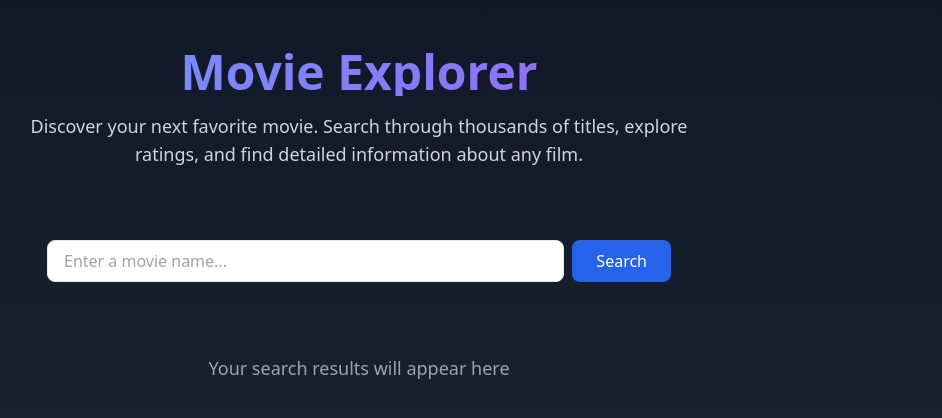
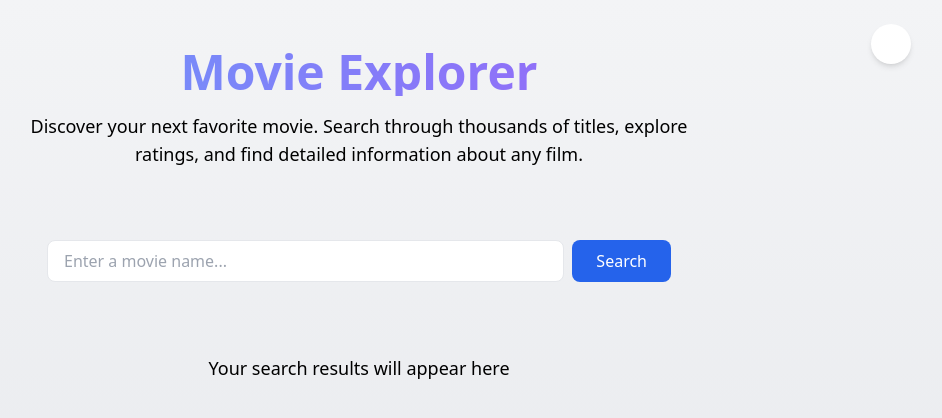
Before and after one commit to AlimMak/Movie-Search-App, a React (Vite) app in the folder movie-search-app/: page / in a window 1280 px wide. Shown: the top 418 px of the page, without its empty margins (281-1223 px from the left). Built offline with nearby package versions, Linux system fonts and the light colour scheme.

Commit message:
implemented lightmode and dark mode

```diff
--- a/movie-search-app/src/App.jsx
+++ b/movie-search-app/src/App.jsx
@@ -1,4 +1,4 @@
-import { useState } from 'react';
+import { useState, useEffect } from 'react';
 import './App.css'
 import SearchBar from './components/SearchBar';
 import MovieList from './components/MovieList';
@@ -6,6 +6,25 @@ import MovieList from './components/MovieList';
 function App() {
   const [movies, setMovies] = useState([]);
   const [hasSearched, setHasSearched] = useState(false);
+  const [darkMode, setDarkMode] = useState(() => {
+    // Check localStorage or system preference
+    if (typeof window !== 'undefined') {
+      const stored = localStorage.getItem('theme');
+      if (stored) return stored === 'dark';
+      return window.matchMedia('(prefers-color-scheme: dark)').matches;
+    }
+    return true;
+  });
+
+  useEffect(() => {
+    if (darkMode) {
+      document.documentElement.classList.add('dark');
+      localStorage.setItem('theme', 'dark');
+    } else {
+      document.documentElement.classList.remove('dark');
+      localStorage.setItem('theme', 'light');
+    }
+  }, [darkMode]);
 
   // Handler to be passed to SearchBar
   const handleSearchResults = (results) => {
@@ -14,14 +33,50 @@ function App() {
   };
 
   return(
-    <div className="min-h-screen bg-gradient-to-b from-gray-900 to-gray-800 text-white">
-      <div className="max-w-6xl mx-auto px-4 py-12">
+    <div className={
+      (darkMode
+        ? 'dark bg-gradient-to-b from-gray-900 to-gray-800 text-white'
+        : 'bg-gradient-to-b from-gray-100 to-gray-200 text-gray-900') +
+      ' min-h-screen'
+    }>
+      <div className="max-w-6xl mx-auto px-4 py-12 relative">
+        {/* Toggle Button */}
+        <button
+          className="absolute top-6 right-6 p-2 rounded-full focus:outline-none focus:ring-2 focus:ring-blue-400 bg-white dark:bg-gray-800 shadow-md transition-colors"
+          onClick={() => setDarkMode((prev) => !prev)}
+          aria-label="Toggle dark mode"
+        >
+          {darkMode ? (
+            // Modern sun icon, no border or circle
+            <svg xmlns="http://www.w3.org/2000/svg" className="h-6 w-6 text-yellow-400" fill="currentColor" viewBox="0 0 24 24">
+              <circle cx="12" cy="12" r="5" />
+              <g stroke="currentColor" strokeWidth="2" strokeLinecap="round">
+                <line x1="12" y1="1.5" x2="12" y2="4" />
+                <line x1="12" y1="20" x2="12" y2="22.5" />
+                <line x1="4.22" y1="4.22" x2="5.99" y2="5.99" />
+                <line x1="18.01" y1="18.01" x2="19.78" y2="19.78" />
+                <line x1="1.5" y1="12" x2="4" y2="12" />
+                <line x1="20" y1="12" x2="22.5" y2="12" />
+                <line x1="4.22" y1="19.78" x2="5.99" y2="18.01" />
+                <line x1="18.01" y1="5.99" x2="19.78" y2="4.22" />
+              </g>
+            </svg>
+          ) : (
+            // Moon icon white in light mode
+            <svg xmlns="http://www.w3.org/2000/svg" className="h-6 w-6 text-white" fill="none" viewBox="0 0 24 24" stroke="currentColor">
+              <path strokeLinecap="round" strokeLinejoin="round" strokeWidth={2} d="M21 12.79A9 9 0 1111.21 3a7 7 0 109.79 9.79z" />
+            </svg>
+          )}
+        </button>
         {/* Header Section */}
         <div className="text-center mb-12">
           <h1 className="text-4xl md:text-5xl font-bold mb-4 bg-clip-text text-transparent bg-gradient-to-r from-blue-400 to-purple-500">
             Movie Explorer
           </h1>
-          <p className="text-gray-300 text-lg max-w-2xl mx-auto">
+          <p
+            className="text-lg max-w-2xl mx-auto dark:text-gray-300"
+            style={!darkMode ? { color: '#000' } : {}}
+          >
             Discover your next favorite movie. Search through thousands of titles, explore ratings, and find detailed information about any film.
           </p>
         </div>
@@ -34,7 +89,10 @@ function App() {
         {/* Results Section */}
         <div className="mt-8">
           {!hasSearched && (
-            <div className="text-center text-gray-400">
+            <div
+              className="text-center dark:text-gray-400"
+              style={!darkMode ? { color: '#000' } : {}}
+            >
               <p className="text-lg">Your search results will appear here</p>
             </div>
           )}
```
